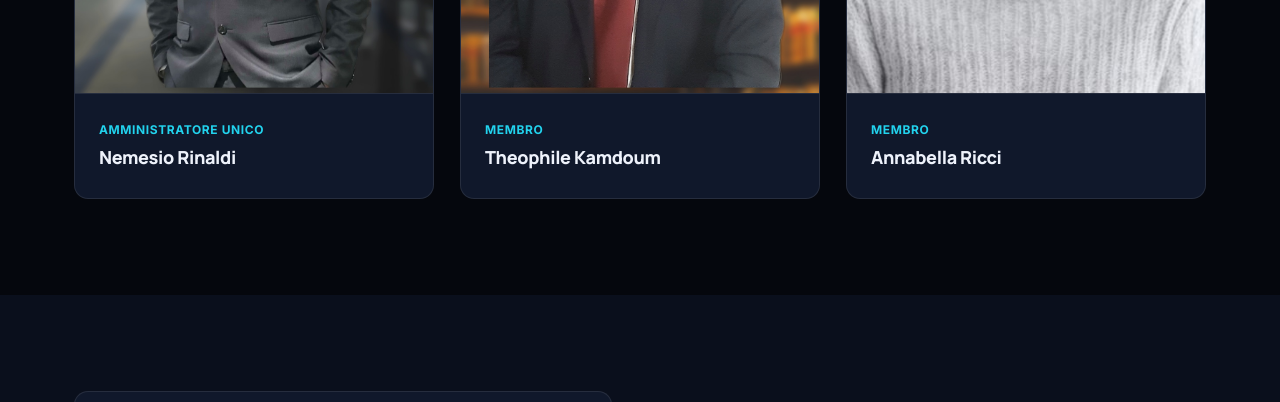
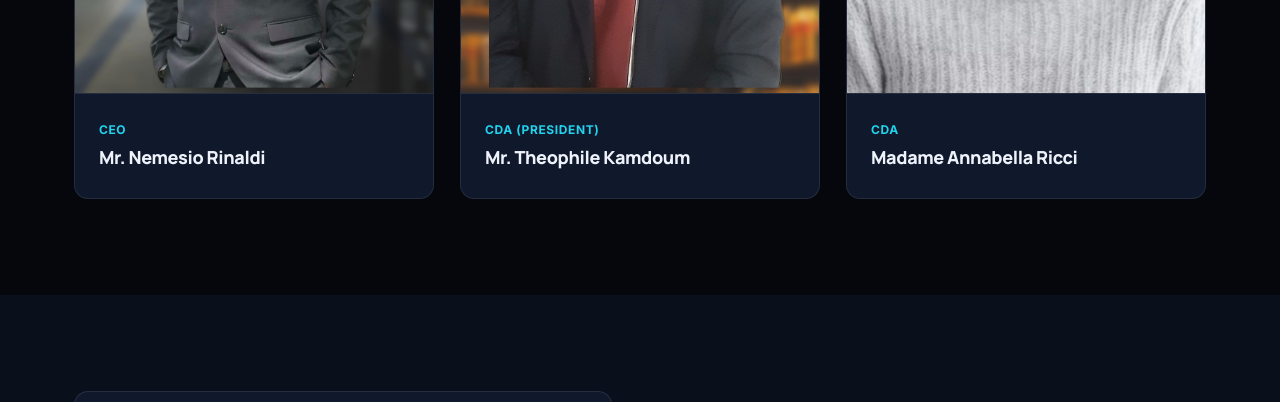
Before and after one commit to theophilekamd-rgb/rcs-site-web, a plain HTML site: page rcs-sito/contatti.html in a window 1280 px wide. Shown: the part 1120-1522 px from the top of the page. Drawn offline with Linux system fonts and the light colour scheme.

Commit message:
Update team titles: CEO, CdA (PRESIDENT), CdA, with honorifics
Co-Authored-By: Claude Sonnet 5 <noreply@anthropic.com>

```diff
--- a/rcs-sito/contatti.html
+++ b/rcs-sito/contatti.html
@@ -89,8 +89,8 @@
             <img src="assets/img/team/theophile-kamdoum.jpg" alt="Ritratto di Theophile Kamdoum, Membro di RCS S.r.l." loading="lazy">
           </div>
           <div class="team-card-body">
-            <span class="role-tag">Amministratore Unico</span>
-            <h3>Nemesio Rinaldi</h3>
+            <span class="role-tag">CEO</span>
+            <h3>Mr. Nemesio Rinaldi</h3>
           </div>
         </div>
         <div class="team-card">
@@ -98,8 +98,8 @@
             <img src="assets/img/team/nemesio-rinaldi.jpg" alt="Ritratto di Nemesio Rinaldi, Amministratore Unico di RCS S.r.l." loading="lazy">
           </div>
           <div class="team-card-body">
-            <span class="role-tag">Membro</span>
-            <h3>Theophile Kamdoum</h3>
+            <span class="role-tag">CdA (PRESIDENT)</span>
+            <h3>Mr. Theophile Kamdoum</h3>
           </div>
         </div>
         <div class="team-card">
@@ -107,8 +107,8 @@
             <img src="assets/img/team/annabella-ricci.jpg" alt="Ritratto di Annabella Ricci, Membro di RCS S.r.l." loading="lazy">
           </div>
           <div class="team-card-body">
-            <span class="role-tag">Membro</span>
-            <h3>Annabella Ricci</h3>
+            <span class="role-tag">CdA</span>
+            <h3>Madame Annabella Ricci</h3>
           </div>
         </div>
       </div>
```
